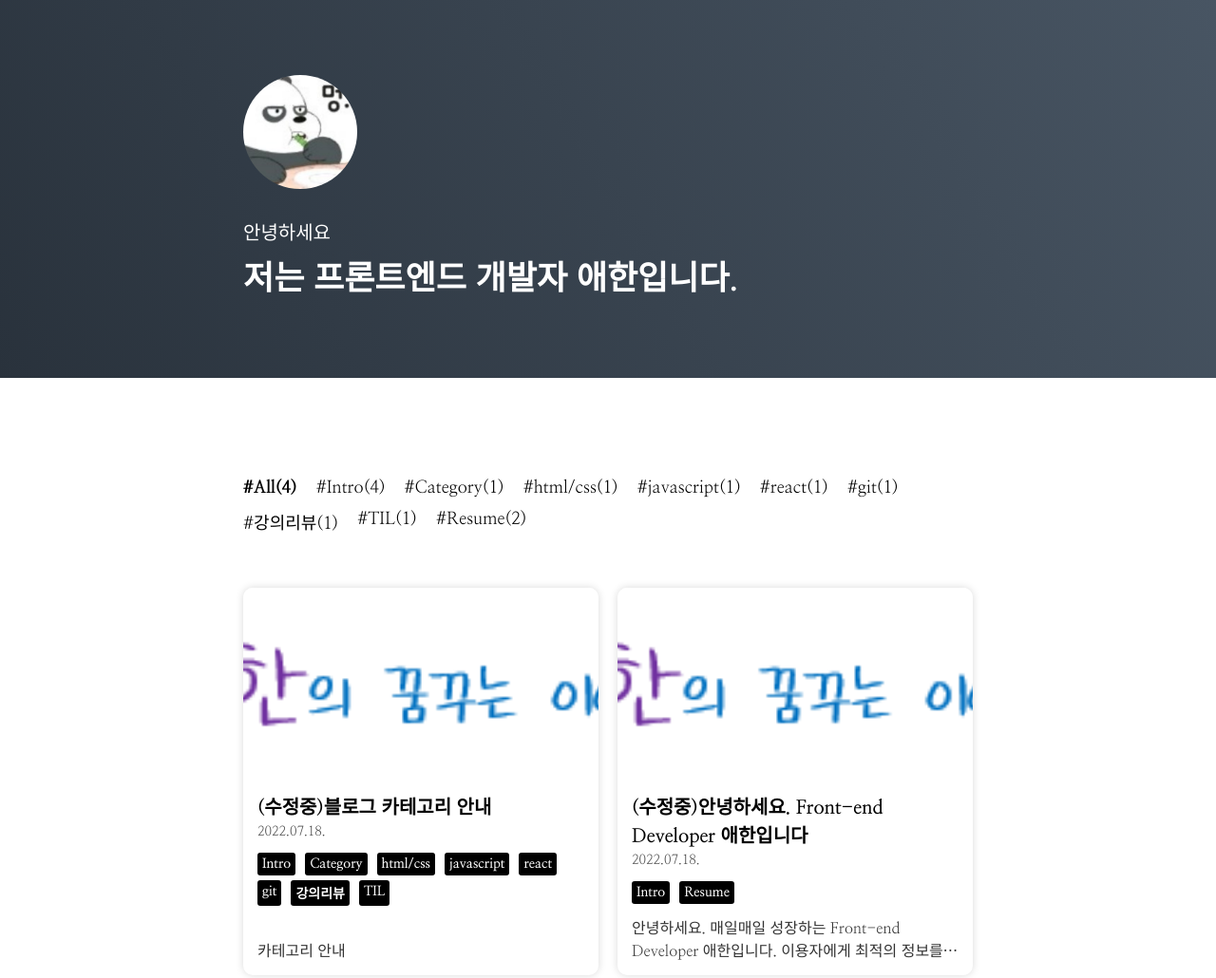
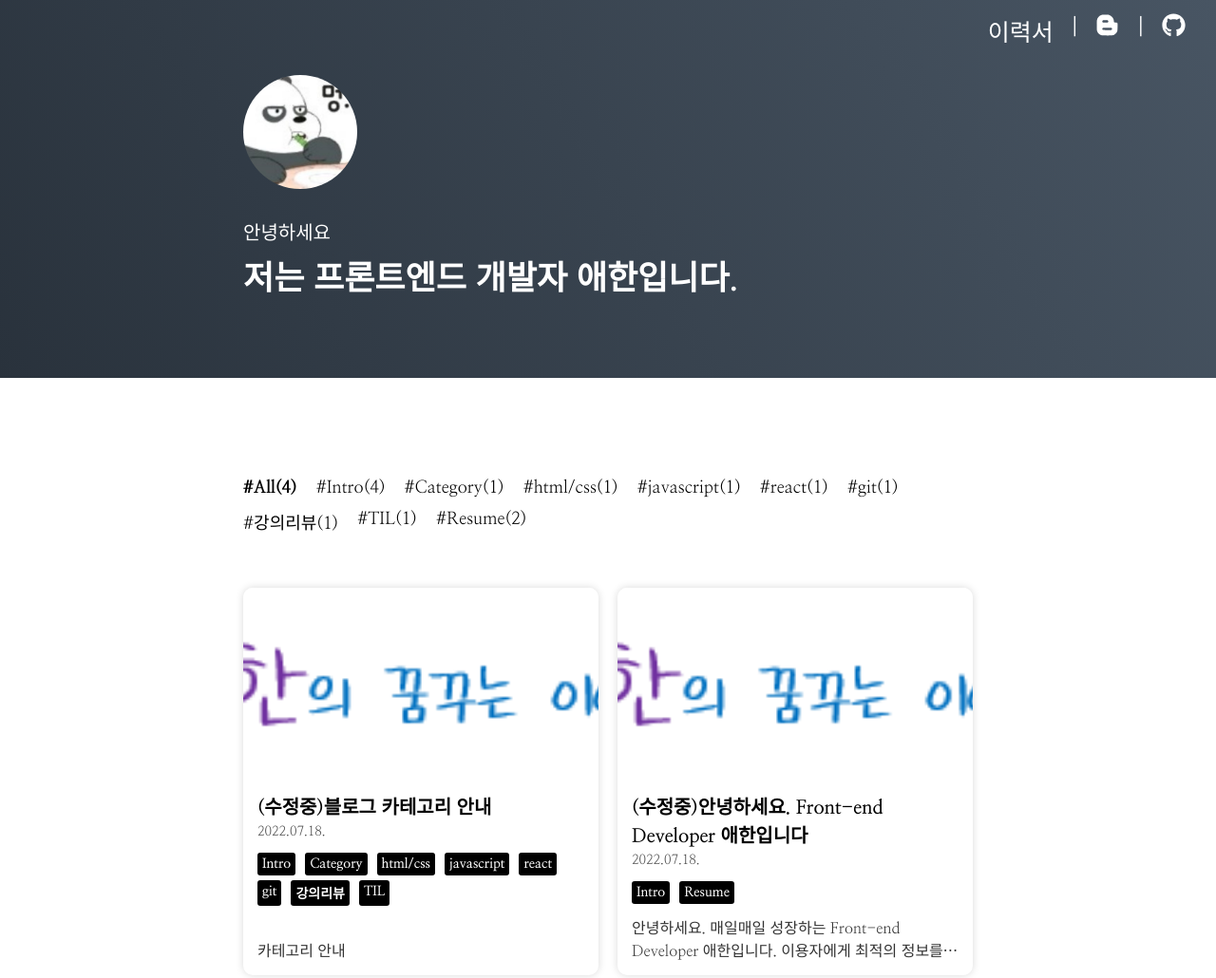
Before and after one commit to lcyljy/blog, a Gatsby site: page / in a window 1280 px wide. Shown: the part 2-1032 px from the top of the page at 95% size. Built offline with nearby package versions, Linux system fonts and the light colour scheme; Gatsby itself is replaced by a stand-in of ours.

Commit message:
(feat) 상단 고정 nav 위치 introduction -> template 이동
상단고정 nav바를 모든 페이지에서 볼 수 있도록 Template로 이동

```diff
--- a/src/components/Common/Template.tsx
+++ b/src/components/Common/Template.tsx
@@ -3,6 +3,8 @@ import styled from '@emotion/styled'
 import GlobalStyle from 'components/Common/GlobalStyle'
 import Footer from 'components/Common/Footer'
 import { Helmet } from 'react-helmet'
+import {FaGithub, FaBloggerB} from 'react-icons/fa';
+import DarkModeToggle from 'hooks/DarkModeToggle';
 
 type TemplateProps = {
   title: string
@@ -16,7 +18,28 @@ const Container = styled.main`
   display: flex;
   flex-direction: column;
   height: 100%;
+
 `
+const Nav = styled.div`
+  padding: 1rem;
+  font-size: 25px;
+  display: flex;
+  position: absolute;
+  top: 0;
+  right: 0;
+  color: #ffffff;
+`
+
+const Icon = styled.div`
+  padding: 0 1rem;
+  font-size: 25px;
+  transition: all 0.2s linear;
+&:hover{
+
+  transform:scale(1.3);
+}
+`
+
 
 const Template: FunctionComponent<TemplateProps> = function ({
   title,
@@ -27,6 +50,7 @@ const Template: FunctionComponent<TemplateProps> = function ({
 }) {
   return (
     <Container>
+
       <Helmet>
         <title>{title}</title>
 
@@ -50,10 +74,12 @@ const Template: FunctionComponent<TemplateProps> = function ({
 
         <html lang="ko" />
       </Helmet>
-
+      <Nav><Icon>이력서</Icon> | <Icon><a  href="https://blog.naver.com/lodin_love/222473733290" target='_blank'><FaBloggerB/></a></Icon> | <Icon><a  href="https://github.com/lcyljy"target='_blank'><FaGithub/></a ></Icon> </Nav>
       <GlobalStyle />
+      <DarkModeToggle />
       {children}
       <Footer />
+
     </Container>
   )
 }
```
